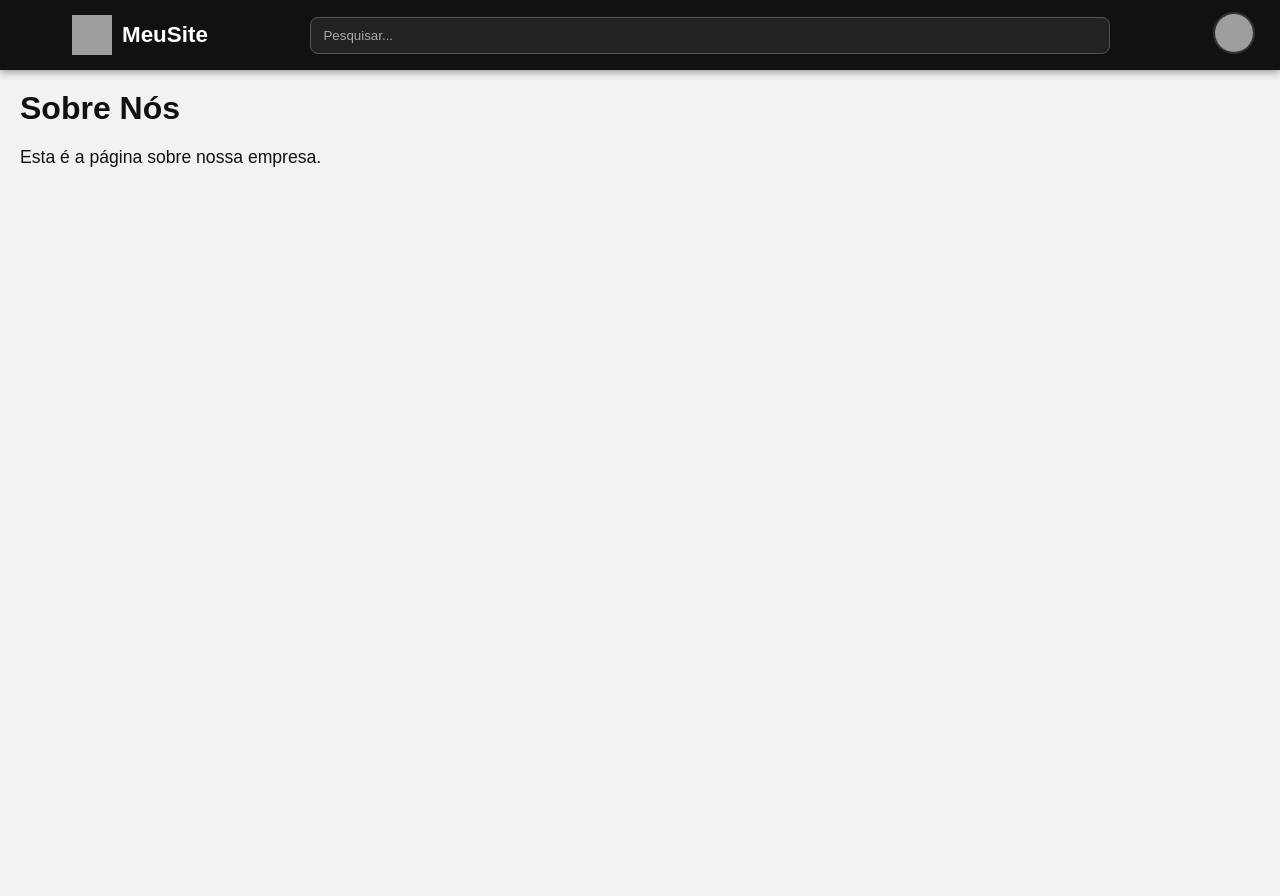
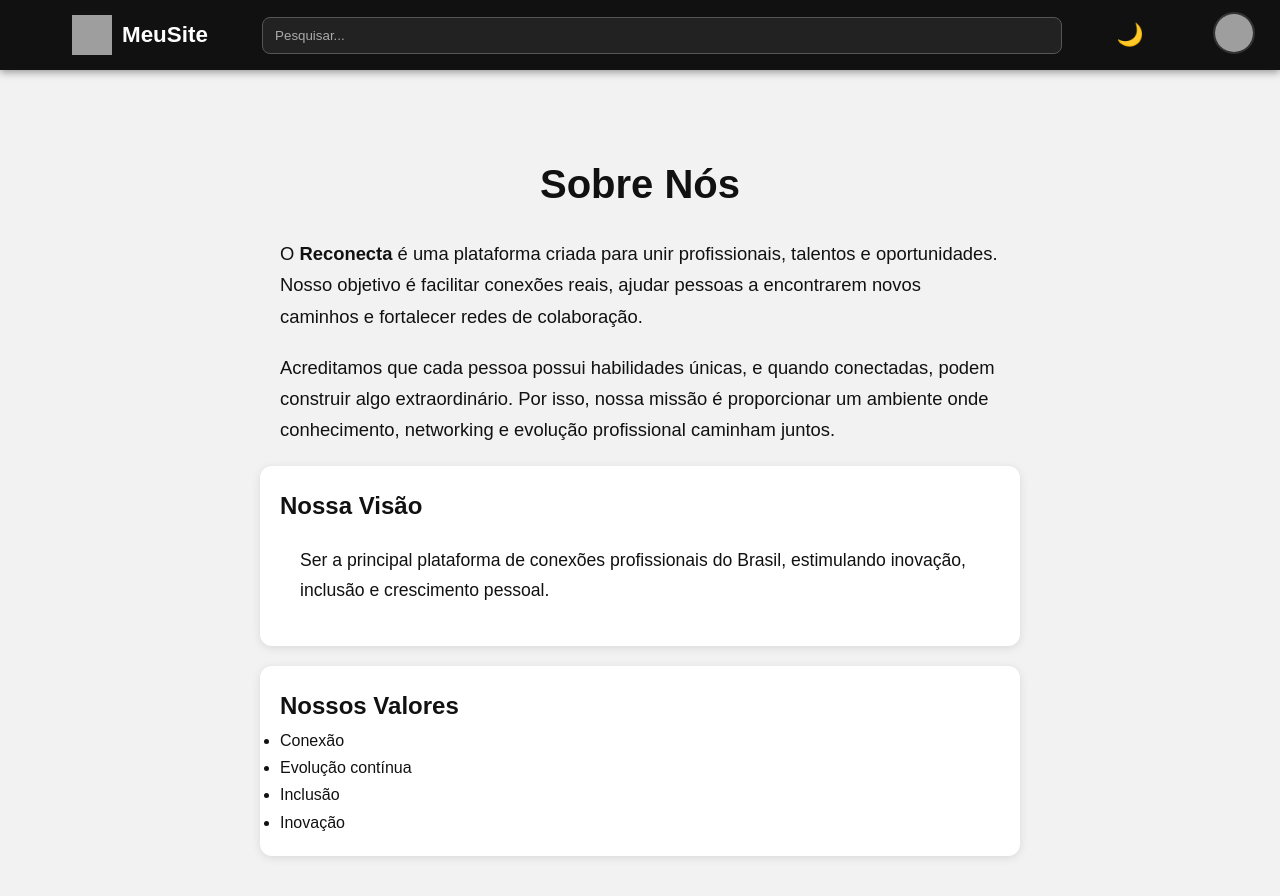
Before and after one commit to brbagattini/Readapt, a React (Vite) app: page /sobrenos in a window 1280 px wide. Shown: the top 896 px of the page. Before the commit the page ends 800 px from the top, so only its background shows below. Built offline with nearby package versions, Linux system fonts and the light colour scheme; grey boxes are pictures that could not be loaded.

Commit message:
Feat: DarkMode e Sobrenos

```diff
--- a/src/App.css
+++ b/src/App.css
@@ -1092,3 +1092,95 @@ textarea.perfil-input {
   padding: 5px 10px;
   cursor: pointer;
 }
+/* Tema claro padrão */
+body {
+  background: #f2f2f2;
+  color: #111;
+  transition: background 0.3s, color 0.3s;
+}
+
+/* 🌙 Dark mode */
+body.dark {
+  background: #111;
+  color: #eee;
+}
+
+/* Header */
+body.dark .header {
+  background: #1a1a1a;
+  border-bottom: 1px solid #333;
+}
+
+body.dark .site-name {
+  color: #fff;
+}
+
+/* Cards e containers */
+body.dark .card,
+body.dark .card-block,
+body.dark .perfil-full-container,
+body.dark .cards-carousel > * {
+  background: #1c1c1c;
+  border: 1px solid #333;
+}
+
+/* Inputs */
+body.dark input,
+body.dark select {
+  background: #222;
+  color: #eee;
+  border: 1px solid #444;
+}
+
+/* Botão de alternar tema */
+.dark-toggle {
+  margin-right: 15px;
+  background: transparent;
+  border: none;
+  font-size: 22px;
+  cursor: pointer;
+  color: inherit;
+}
+
+/* Search bar */
+body.dark .search-bar input {
+  background: #222;
+  color: white;
+}
+.sobre-container {
+  max-width: 800px;
+  margin: 40px auto;
+  padding: 20px;
+  line-height: 1.7;
+}
+
+.sobre-title {
+  font-size: 2.5rem;
+  margin-bottom: 20px;
+  text-align: center;
+}
+
+.sobre-text {
+  margin-bottom: 20px;
+  font-size: 1.15rem;
+}
+
+/* Cards */
+.sobre-card {
+  background: #fff;
+  padding: 20px;
+  border-radius: 12px;
+  margin-top: 20px;
+  box-shadow: 0 2px 10px rgba(0,0,0,0.1);
+}
+
+/* Dark mode */
+body.dark .sobre-card {
+  background: #1c1c1c;
+  color: #eee;
+  box-shadow: 0 2px 10px rgba(255,255,255,0.05);
+}
+
+body.dark .sobre-container {
+  color: #eee;
+}
--- a/src/App.jsx
+++ b/src/App.jsx
@@ -8,15 +8,36 @@ export default function App() {
   const [search, setSearch] = useState("");
   const [avatar, setAvatar] = useState("https://i.pravatar.cc/40");
 
+  // 🌙 Tema (dark / light)
+  const [darkMode, setDarkMode] = useState(false);
+
+  // Carregar tema + avatar
   useEffect(() => {
+    const storedTheme = localStorage.getItem("theme");
+    if (storedTheme === "dark") {
+      setDarkMode(true);
+      document.body.classList.add("dark");
+    }
+
     const stored = localStorage.getItem("perfilCompleto");
     if (stored) {
       const perfil = JSON.parse(stored);
       if (perfil.foto) {
-        setAvatar(perfil.foto); // <-- atualiza avatar automaticamente
+        setAvatar(perfil.foto);
       }
     }
   }, []);
+
+  // Aplicar tema quando mudar
+  useEffect(() => {
+    if (darkMode) {
+      document.body.classList.add("dark");
+      localStorage.setItem("theme", "dark");
+    } else {
+      document.body.classList.remove("dark");
+      localStorage.setItem("theme", "light");
+    }
+  }, [darkMode]);
 
   return (
     <>
@@ -36,7 +57,15 @@ export default function App() {
 
         <SearchBar value={search} onChange={setSearch} />
 
-        {/* AVATAR DINÂMICO */}
+        {/* BOTÃO DARK MODE */}
+        <button
+          className="dark-toggle"
+          onClick={() => setDarkMode(!darkMode)}
+        >
+          {darkMode ? "☀️" : "🌙"}
+        </button>
+
+        {/* AVATAR */}
         <div className="avatar-area">
           <Link to="/meu-perfil">
             <img
--- a/src/routes/SobreNos.jsx
+++ b/src/routes/SobreNos.jsx
@@ -1,8 +1,37 @@
 export default function SobreNos() {
   return (
-    <div>
-      <h1>Sobre Nós</h1>
-      <p>Esta é a página sobre nossa empresa.</p>
+    <div className="sobre-container">
+      <h1 className="sobre-title">Sobre Nós</h1>
+
+      <p className="sobre-text">
+        O <strong>Reconecta</strong> é uma plataforma criada para unir profissionais,
+        talentos e oportunidades. Nosso objetivo é facilitar conexões reais,
+        ajudar pessoas a encontrarem novos caminhos e fortalecer redes de colaboração.
+      </p>
+
+      <p className="sobre-text">
+        Acreditamos que cada pessoa possui habilidades únicas, e quando conectadas,
+        podem construir algo extraordinário. Por isso, nossa missão é proporcionar
+        um ambiente onde conhecimento, networking e evolução profissional caminham juntos.
+      </p>
+
+      <div className="sobre-card">
+        <h2>Nossa Visão</h2>
+        <p>
+          Ser a principal plataforma de conexões profissionais do Brasil, estimulando
+          inovação, inclusão e crescimento pessoal.
+        </p>
+      </div>
+
+      <div className="sobre-card">
+        <h2>Nossos Valores</h2>
+        <ul>
+          <li>Conexão</li>
+          <li>Evolução contínua</li>
+          <li>Inclusão</li>
+          <li>Inovação</li>
+        </ul>
+      </div>
     </div>
   );
 }
```
